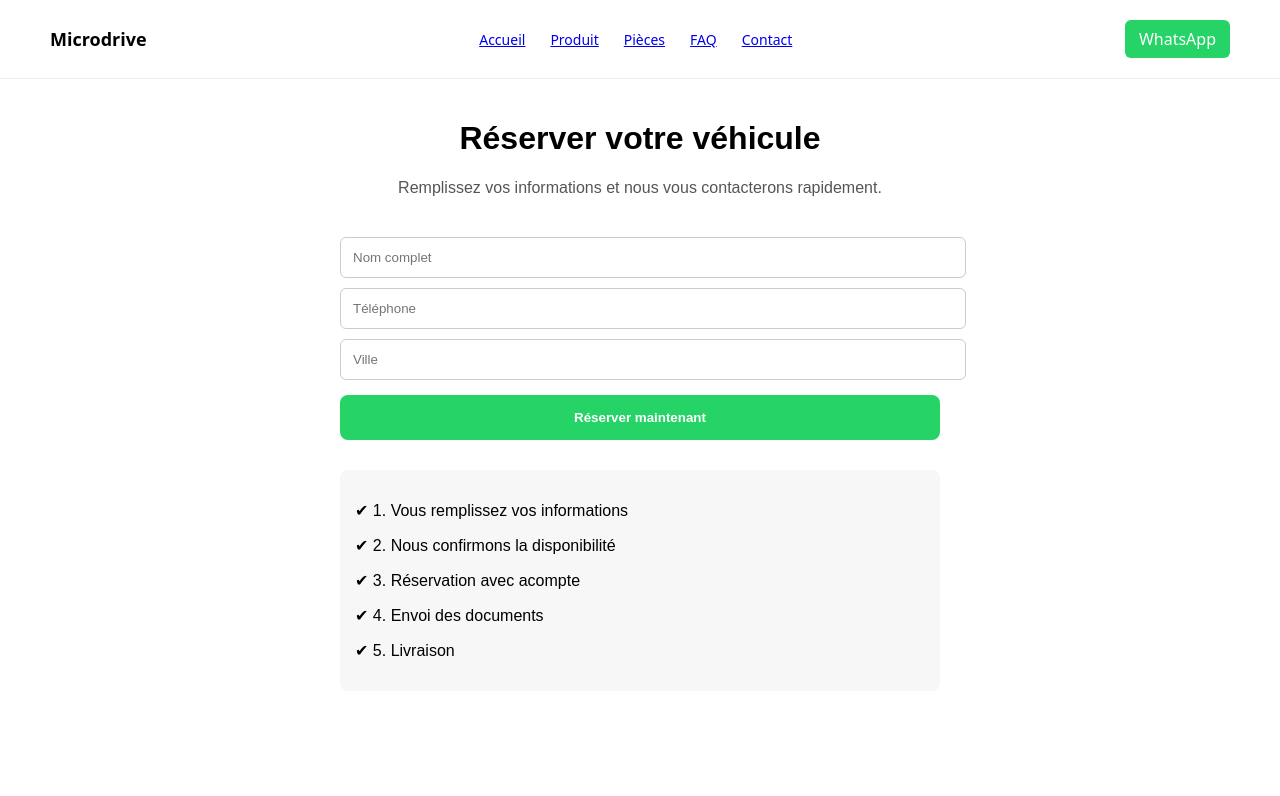
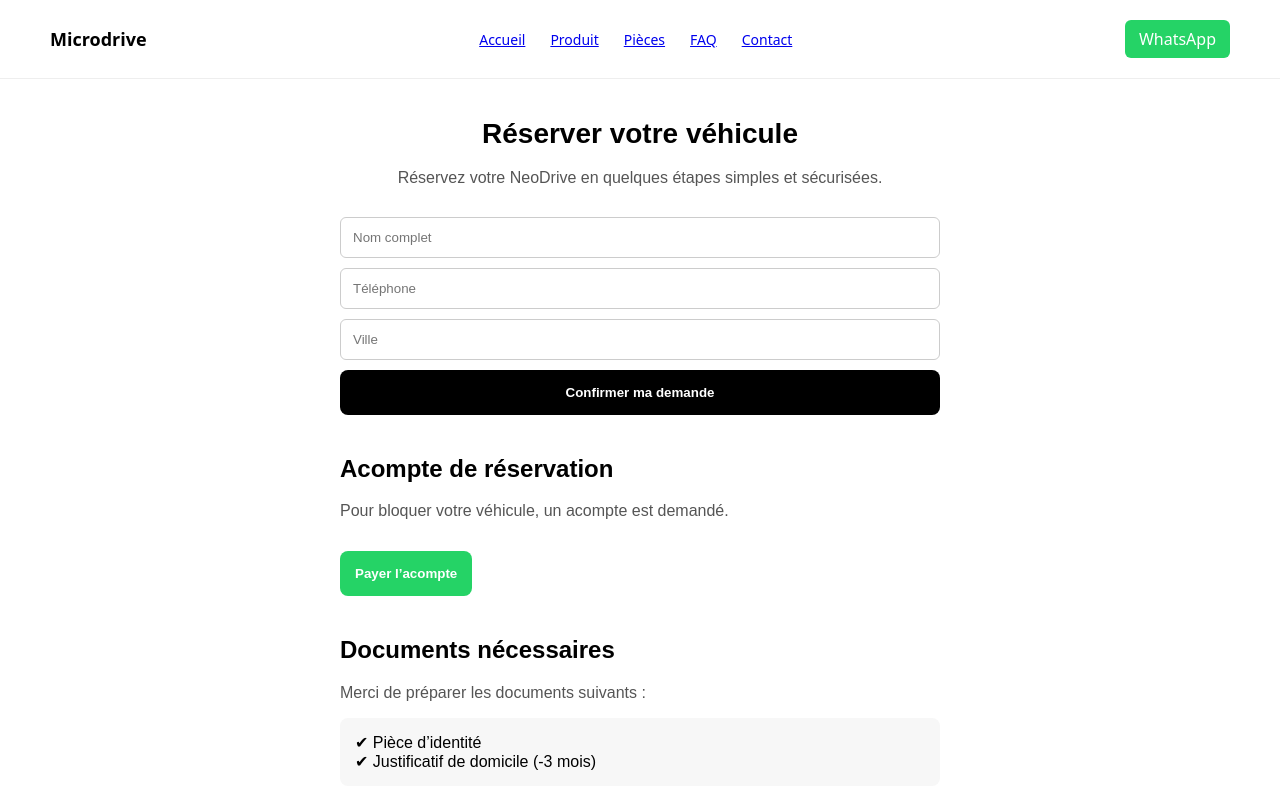
Before and after one commit to khelifamansour/neodrive-site, a Next.js app: page /reservation in a window 1280 px wide. Shown: the top 796 px of the page. Built offline with nearby package versions, Linux system fonts and the light colour scheme.

Commit message:
Update page.tsx

```diff
--- a/app/reservation/page.tsx
+++ b/app/reservation/page.tsx
@@ -1,4 +1,3 @@
-
 "use client";
 
 import { useState } from "react";
@@ -21,15 +20,16 @@ export default function Reservation() {
   };
 
   return (
-    <main style={{ maxWidth: 600, margin: "auto", padding: 20, fontFamily: "Arial" }}>
+    <main style={container}>
 
-      <h1 style={{ textAlign: "center" }}>Réserver votre véhicule</h1>
+      <h1 style={title}>Réserver votre véhicule</h1>
 
-      <p style={{ textAlign: "center", color: "#555" }}>
-        Remplissez vos informations et nous vous contacterons rapidement.
+      <p style={subtitle}>
+        Réservez votre NeoDrive en quelques étapes simples et sécurisées.
       </p>
 
-      <form onSubmit={handleSubmit} style={{ marginTop: 30 }}>
+      {/* FORM */}
+      <form onSubmit={handleSubmit} style={form}>
 
         <input
           placeholder="Nom complet"
@@ -53,34 +53,107 @@ export default function Reservation() {
         />
 
         <button type="submit" style={button}>
-          Réserver maintenant
+          Confirmer ma demande
         </button>
-
       </form>
 
-      <div style={box}>
-        <p>✔ 1. Vous remplissez vos informations</p>
-        <p>✔ 2. Nous confirmons la disponibilité</p>
-        <p>✔ 3. Réservation avec acompte</p>
-        <p>✔ 4. Envoi des documents</p>
-        <p>✔ 5. Livraison</p>
-      </div>
+      {/* PAYMENT */}
+      <section style={section}>
+        <h2>Acompte de réservation</h2>
+
+        <p style={text}>
+          Pour bloquer votre véhicule, un acompte est demandé.
+        </p>
+
+        <a href="https://buy.stripe.com/YOUR_LINK_HERE" target="_blank">
+          <button style={payButton}>
+            Payer l’acompte
+          </button>
+        </a>
+      </section>
+
+      {/* DOCUMENTS */}
+      <section style={section}>
+        <h2>Documents nécessaires</h2>
+
+        <p style={text}>
+          Merci de préparer les documents suivants :
+        </p>
+
+        <div style={box}>
+          ✔ Pièce d’identité<br />
+          ✔ Justificatif de domicile (-3 mois)<br />
+        </div>
+
+        <p style={{ marginTop: 10 }}>
+          Vous pourrez les envoyer après validation de votre réservation.
+        </p>
+      </section>
+
+      {/* PROCESS */}
+      <section style={section}>
+        <h2>Étapes de votre commande</h2>
+
+        <div style={box}>
+          ✔ 1. Remplissez vos informations<br />
+          ✔ 2. Confirmation de disponibilité<br />
+          ✔ 3. Signature du devis officiel<br />
+          ✔ 4. Paiement de l’acompte<br />
+          ✔ 5. Envoi des documents<br />
+          ✔ 6. Paiement final<br />
+          ✔ 7. Carte grise + livraison<br />
+        </div>
+      </section>
 
     </main>
   );
 }
 
-/* SAFE STYLES */
+/* STYLES */
+
+const container = {
+  maxWidth: 600,
+  margin: "auto",
+  padding: 20,
+  fontFamily: "Arial"
+};
+
+const title = {
+  textAlign: "center",
+  fontSize: 28,
+  fontWeight: 700
+};
+
+const subtitle = {
+  textAlign: "center",
+  color: "#555",
+  marginTop: 10
+};
+
+const form = {
+  marginTop: 30,
+  display: "flex",
+  flexDirection: "column",
+  gap: 10
+};
 
 const input = {
-  width: "100%",
   padding: 12,
-  marginTop: 10,
   borderRadius: 6,
   border: "1px solid #ccc"
 };
 
 const button = {
+  padding: 15,
+  background: "#000",
+  color: "white",
+  border: "none",
+  borderRadius: 8,
+  fontWeight: 600,
+  cursor: "pointer"
+};
+
+const payButton = {
   marginTop: 15,
   padding: 15,
   background: "#25D366",
@@ -88,13 +161,21 @@ const button = {
   border: "none",
   borderRadius: 8,
   fontWeight: 600,
-  cursor: "pointer",
-  width: "100%"
+  cursor: "pointer"
+};
+
+const section = {
+  marginTop: 40
+};
+
+const text = {
+  color: "#555",
+  marginTop: 10
 };
 
 const box = {
-  marginTop: 30,
   background: "#f7f7f7",
   padding: 15,
-  borderRadius: 8
+  borderRadius: 8,
+  marginTop: 10
 };
```
